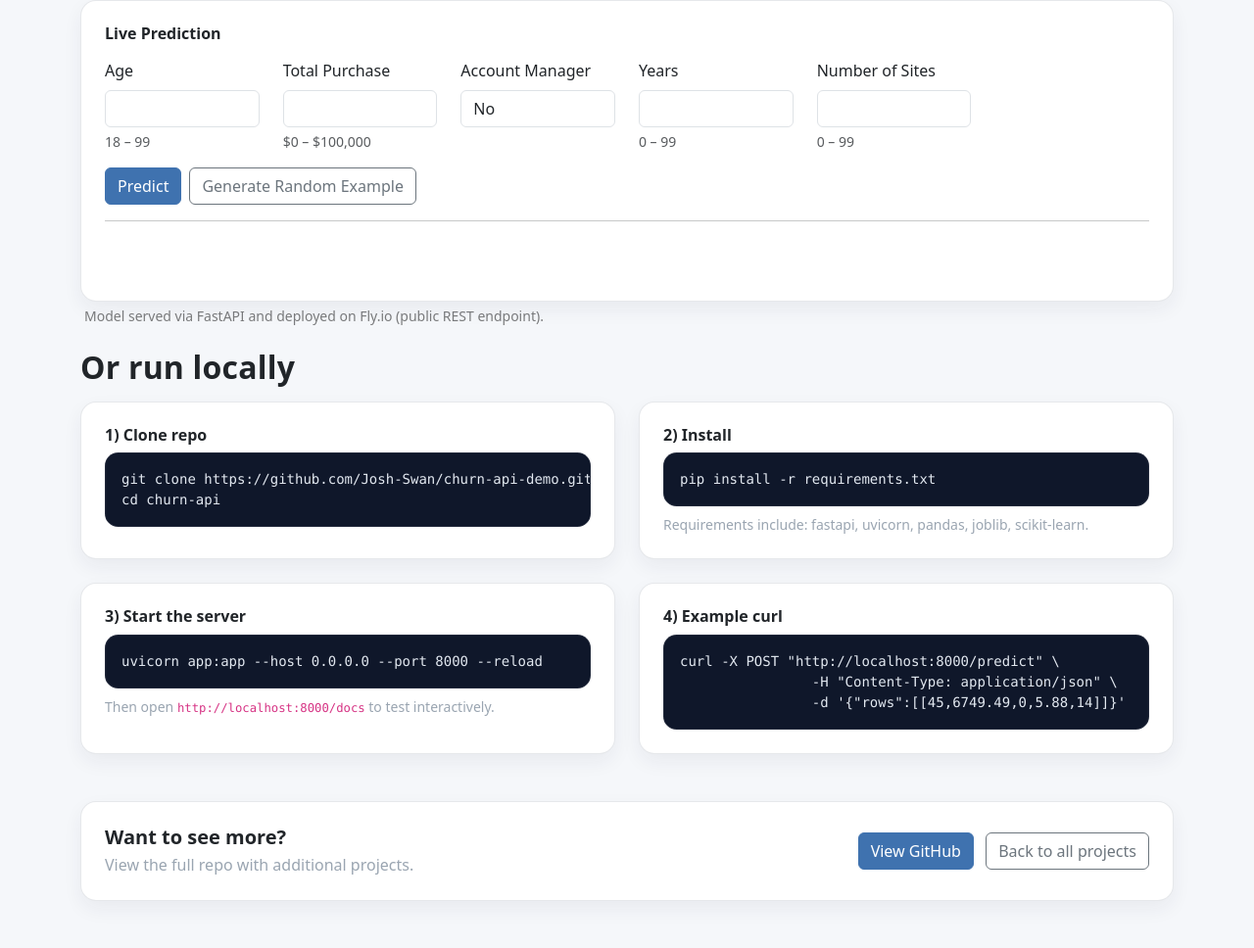
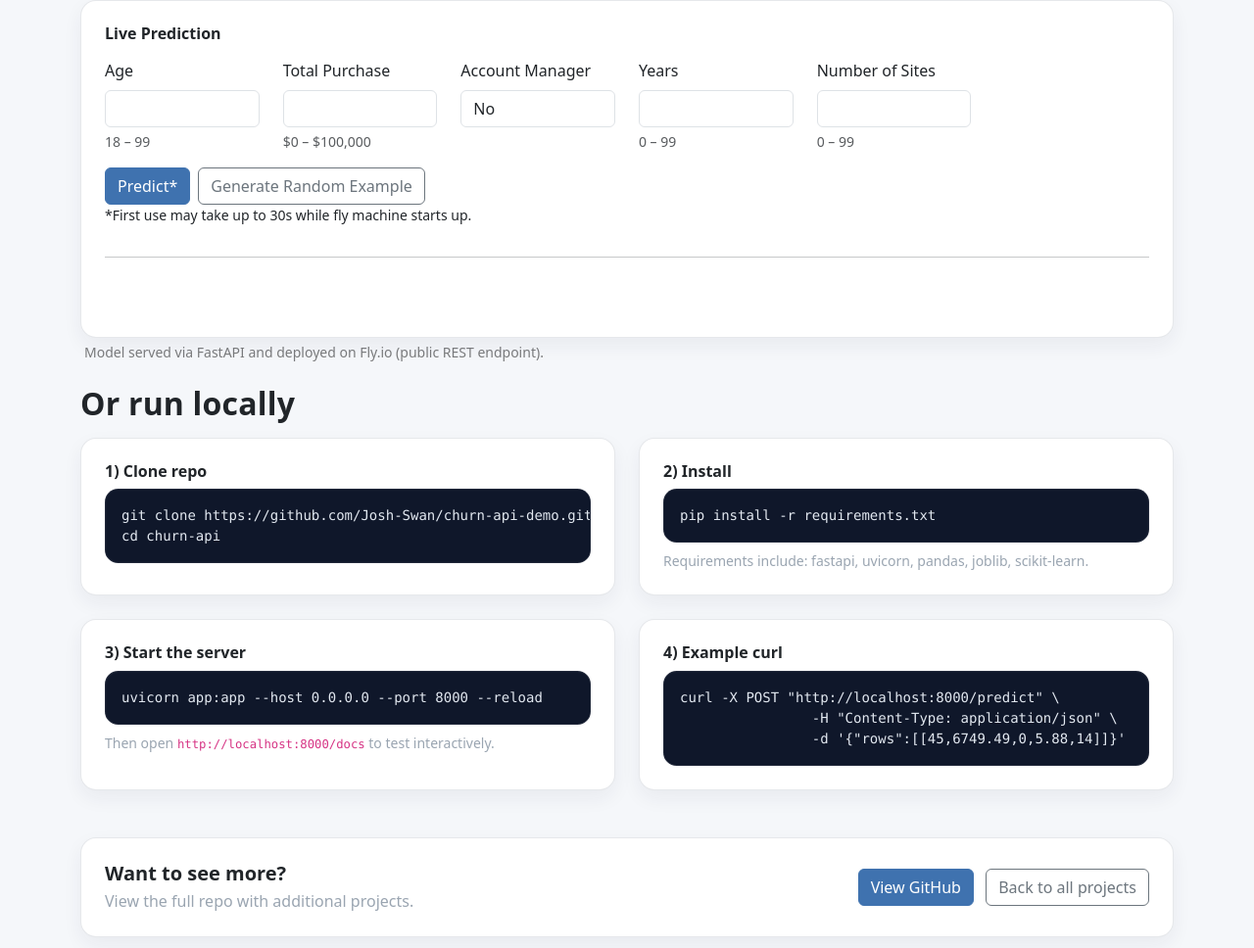
Before and after one commit to Josh-Swan/Josh-Swan.github.io, a plain HTML site: page projects/churn.html in a window 1280 px wide. Shown: the part 4139-5107 px from the top of the page at 98% size. Drawn offline with nearby package versions, Linux system fonts and the light colour scheme.

Commit message:
note explaining fly machine delay

```diff
--- a/projects/churn.html
+++ b/projects/churn.html
@@ -613,13 +613,14 @@
                     <div class="d-flex gap-2">
 
                     <button type="submit" class="btn btn-primary">
-                      Predict
+                      Predict*
                     </button>
 
                     <button type="button" class="btn btn-outline-secondary" onclick="fillRandom()">
                       Generate Random Example
                     </button>
                     </div>
+                    <p class="small">*First use may take up to 30s while fly machine starts up.</p>
                   </div>
                 </form>
 
```
